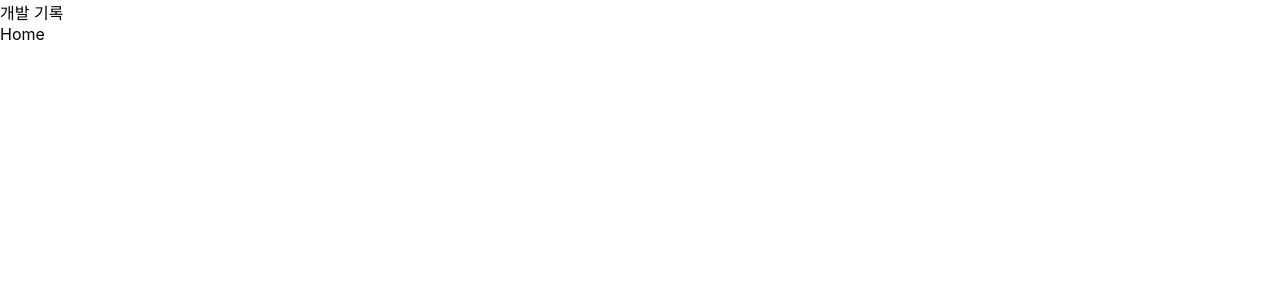
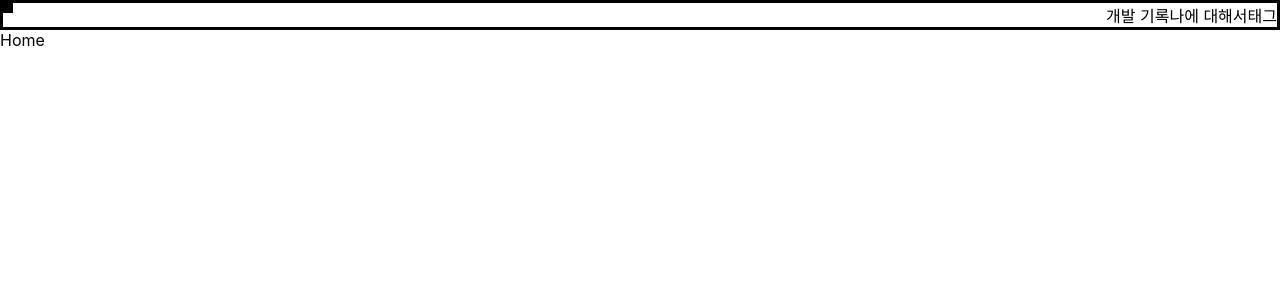
Before and after one commit to seongbiny/bingle, a React (Create React App) app: page / in a window 1280 px wide. Shown: the top 300 px of the page. Built offline with nearby package versions, Linux system fonts and the light colour scheme.

Commit message:
feat: header style

```diff
--- a/src/component/header/index.tsx
+++ b/src/component/header/index.tsx
@@ -2,8 +2,19 @@ import React from 'react';
 
 const Header = () => {
 	return (
-		<div>
-			<text>개발 기록</text>
+		<div
+			style={{
+				display: 'flex',
+				justifyContent: 'space-between',
+				borderStyle: 'solid',
+			}}
+		>
+			<div style={{ width: 10, height: 10, backgroundColor: 'black' }} />
+			<div style={{ display: 'flex' }}>
+				<div>개발 기록</div>
+				<div>나에 대해서</div>
+				<div>태그</div>
+			</div>
 		</div>
 	);
 };
```
